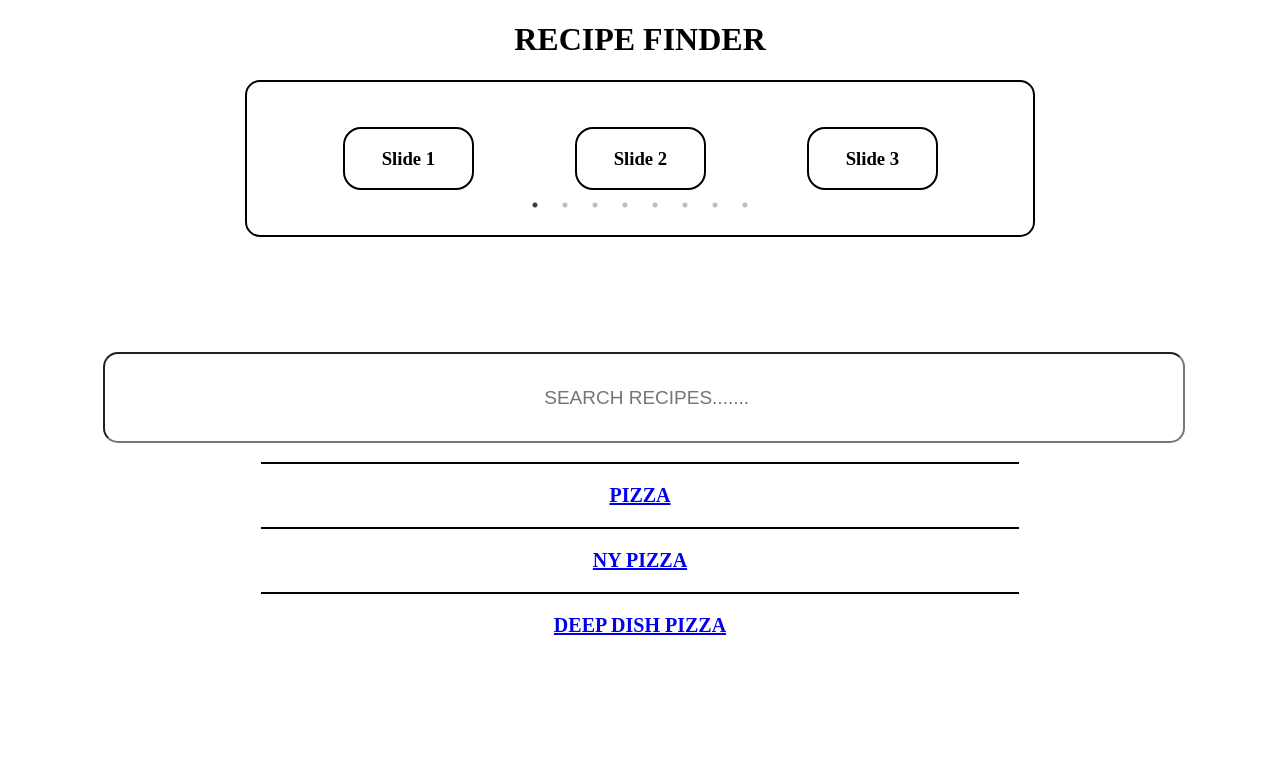
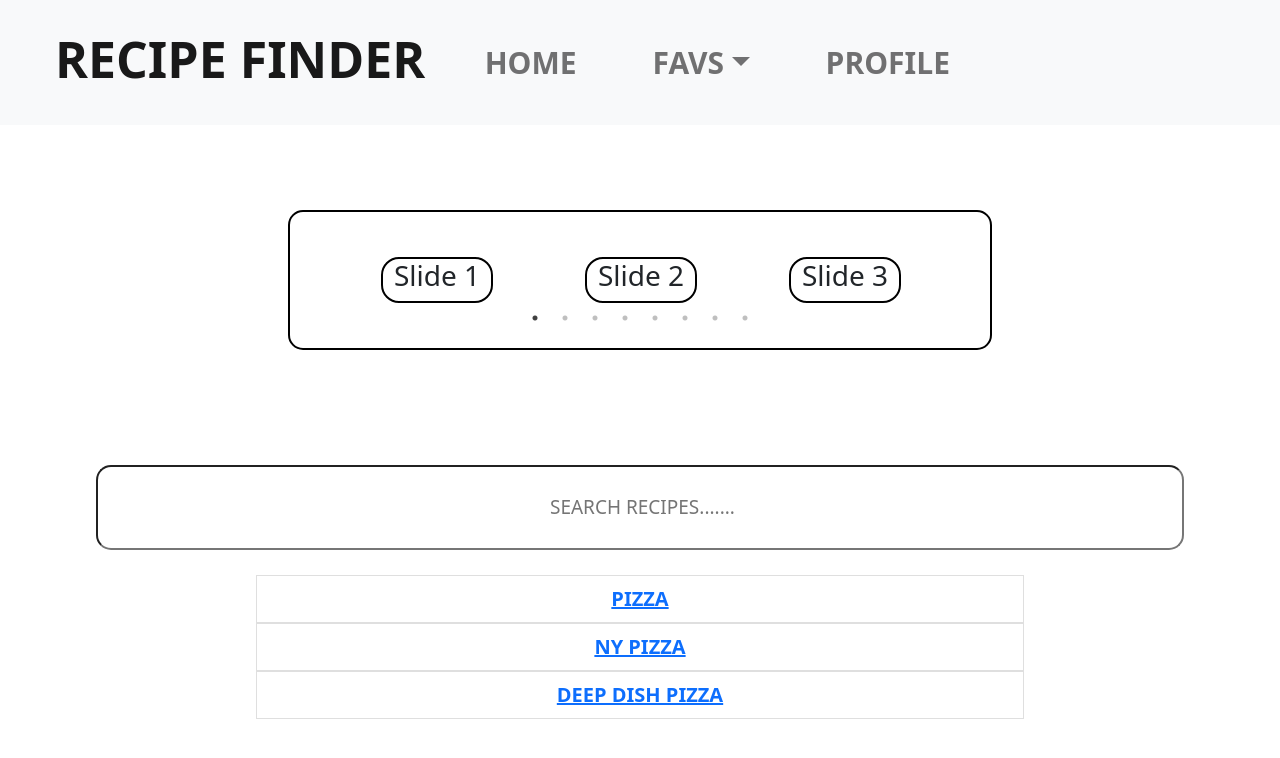
Before and after one commit to bfarahdel/recipe-web-app, a React (Create React App) app: page / in a window 1280 px wide. Shown: the top 758 px of the page. Built offline with nearby package versions, Linux system fonts and the light colour scheme.

Commit message:
added the navbar component and replaced the result list with a Bootstrap ListGroup

```diff
--- a/public/index.html
+++ b/public/index.html
@@ -30,6 +30,17 @@
     <script id="data" type="application/json">
       {{data|safe}}
     </script>
+    <link
+      href="https://cdn.jsdelivr.net/npm/bootstrap@5.1.3/dist/css/bootstrap.min.css"
+      rel="stylesheet"
+      integrity="sha384-1BmE4kWBq78iYhFldvKuhfTAU6auU8tT94WrHftjDbrCEXSU1oBoqyl2QvZ6jIW3"
+      crossorigin="anonymous"
+    />
+    <script
+      src="https://cdn.jsdelivr.net/npm/bootstrap@5.1.3/dist/js/bootstrap.bundle.min.js"
+      integrity="sha384-ka7Sk0Gln4gmtz2MlQnikT1wXgYsOg+OMhuP+IlRH9sENBO0LRn5q+8nbTov4+1p"
+      crossorigin="anonymous"
+    ></script>
     <noscript>You need to enable JavaScript to run this app.</noscript>
     <div id="root"></div>
     <!--
--- a/src/App.css
+++ b/src/App.css
@@ -7,10 +7,29 @@
 .mainBody h1 {
   text-align: center;
 }
+.justify {
+  width: 60%;
+  margin: 0 auto;
+}
+.navbar {
+  font-size: 30px;
+  font-weight: bolder;
+}
+.navTitle h1 {
+  font-size: 50px;
+  font-weight: bolder;
+  margin-left: 55px;
+}
+.navLink {
+  height: 100%;
+  /* border: 1px solid black; */
+  margin-right: 60px;
+}
 .sliderContainer {
   margin: 0 auto;
   border: 2px solid black;
   border-radius: 15px;
+  margin-top: 85px;
   padding: 45px;
   width: 55%;
 }
@@ -44,8 +63,6 @@
   margin: 0 auto;
 }
 .resultItem {
-  border-top: 2px solid black;
-  padding: 20px;
   text-align: center;
   background-color: white;
   font-size: 20px;
--- a/src/components/Header.js
+++ b/src/components/Header.js
@@ -1,8 +1,52 @@
+import {
+  Navbar, Nav, NavDropdown,
+} from 'react-bootstrap';
+
 function Header() {
+  const testData = [
+    {
+      name: 'PIZZA',
+      calores: 550,
+    },
+    {
+      name: 'NY PIZZA',
+      calories: 200,
+    },
+    {
+      name: 'DEEP DISH PIZZA',
+      calories: 203,
+    },
+  ];
+
+  const renderFavs = () => testData.map((fav) => (
+    <NavDropdown.Item as="li" href="">{fav.name}</NavDropdown.Item>
+  ));
+
   return (
     <div>
-      {/* Nav Bar */}
-      <h1>  RECIPE FINDER </h1>
+      <Navbar collapseOnSelect bg="light" expand="xl" className="navBar">
+        {/* <Container fluid> */}
+          <Navbar.Brand href="#" className="navTitle">
+            <h1>
+            RECIPE FINDER
+            </h1>
+          </Navbar.Brand>
+            <Navbar.Text expand='lg' className="justify">
+              <Nav
+                className="me-auto my-2 my-lg-3 alignRight"
+                style={{ maxHeight: '170px' }}
+                navbarScroll
+              >
+                <Nav.Link href="" className="navLink">HOME</Nav.Link>
+                <NavDropdown title="FAVS" className="navLink" id="navbarScrollingDropdown">
+                  {renderFavs()}
+                </NavDropdown>
+                <Nav.Link href="#" className="navLink">
+                  PROFILE
+                </Nav.Link>
+              </Nav>
+            </Navbar.Text>
+      </Navbar>
     </div>
   );
 }
--- a/src/components/Main.js
+++ b/src/components/Main.js
@@ -1,4 +1,5 @@
 import { Link, Outlet } from 'react-router-dom';
+import ListGroup from 'react-bootstrap/ListGroup';
 import Slider from 'react-slick';
 import 'slick-carousel/slick/slick.css';
 import 'slick-carousel/slick/slick-theme.css';
@@ -37,6 +38,7 @@ const Main = () => {
     */
   const renderResults = () => testData.map((recipe) => (
     <div>
+      <ListGroup.Item as="li">
         <div className="resultItem" >
               <Link
               to={`/recipeResults/${recipe.name}`}
@@ -46,6 +48,7 @@ const Main = () => {
               </Link>
           </div>
         <Outlet/>
+      </ListGroup.Item>
     </div>
   ));
 
@@ -65,7 +68,9 @@ const Main = () => {
         </div>
 
         <div className="resultList">
+          <ListGroup as="ol" numbered>
             {renderResults()}
+          </ListGroup>
         </div>
     </div>
   );
```
Lines whose indentation alone changed are shown as unchanged.
